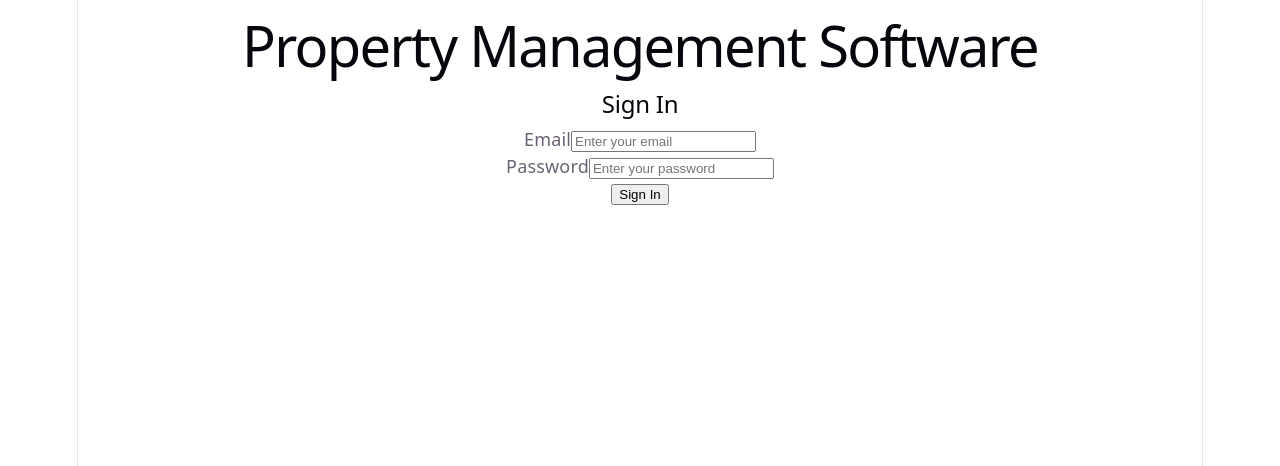
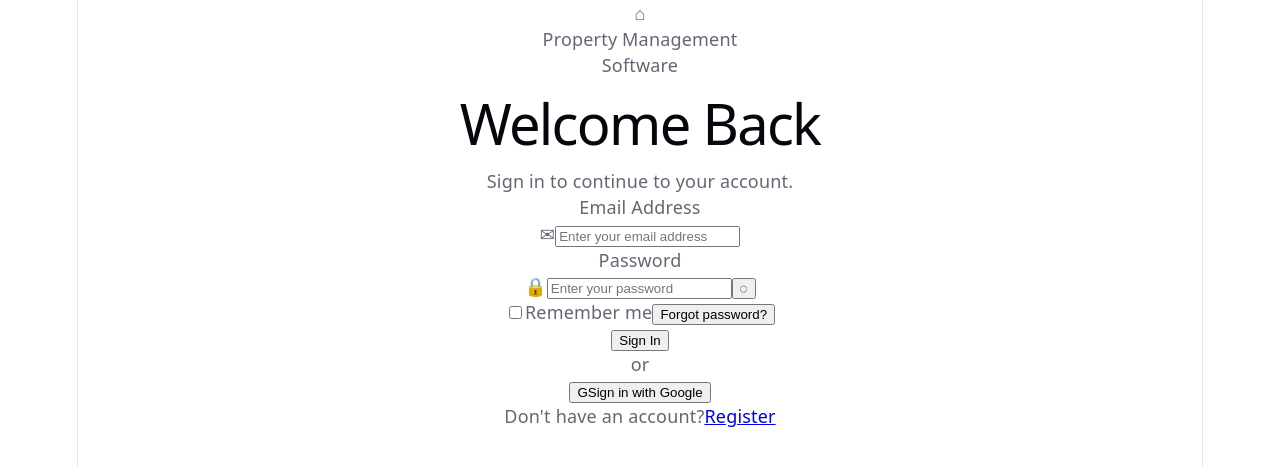
Before and after one commit to mastars-z/Property-Management-Software, a React app in the folder frontend/: page /login in a window 1280 px wide. Shown: the top 466 px of the page. Built offline with nearby package versions, Linux system fonts and the light colour scheme; the HTML template or start-up script is replaced by a standard one.

Commit message:
feat(auth-ui): implement login interface

```diff
--- a/frontend/src/App.css
+++ b/frontend/src/App.css
@@ -182,3 +182,102 @@
     border-right-color: var(--border);
   }
 }
+.login-card {
+  min-height: 680px;
+}
+
+.login-options {
+  display: flex;
+  align-items: center;
+  justify-content: space-between;
+  margin-top: -3px;
+}
+
+.remember-option {
+  display: flex !important;
+  flex-direction: row !important;
+  align-items: center;
+  gap: 7px;
+  font-size: 12px !important;
+  font-weight: 600 !important;
+  cursor: pointer;
+}
+
+.remember-option input {
+  width: 16px;
+  height: 16px;
+  margin: 0;
+  accent-color: #285bd5;
+  cursor: pointer;
+}
+
+.forgot-password {
+  border: 0;
+  background: transparent;
+  padding: 0;
+  color: #285bd5;
+  font-size: 12px;
+  font-weight: 700;
+  cursor: pointer;
+}
+
+.forgot-password:hover {
+  text-decoration: underline;
+}
+
+.auth-divider {
+  display: flex;
+  align-items: center;
+  gap: 12px;
+  margin: 22px 0;
+}
+
+.auth-divider span {
+  flex: 1;
+  height: 1px;
+  background: #e3e6eb;
+}
+
+.auth-divider p {
+  margin: 0;
+  color: #727d90;
+  font-size: 13px;
+}
+
+.google-button {
+  width: 100%;
+  height: 43px;
+  display: flex;
+  align-items: center;
+  justify-content: center;
+  gap: 10px;
+  border: 1px solid #d9dee8;
+  border-radius: 6px;
+  background: #fff;
+  color: #253654;
+  font-size: 14px;
+  font-weight: 600;
+  cursor: pointer;
+  transition: background 0.2s, border-color 0.2s;
+}
+
+.google-button:hover {
+  background: #f8faff;
+  border-color: #bdc6d5;
+}
+
+.google-icon {
+  font-size: 18px;
+  font-weight: 700;
+  color: #4285f4;
+}
+
+@media (max-width: 600px) {
+  .login-options {
+    gap: 10px;
+  }
+
+  .forgot-password {
+    font-size: 11px;
+  }
+}
--- a/frontend/src/pages/auth/Login.jsx
+++ b/frontend/src/pages/auth/Login.jsx
@@ -1,13 +1,27 @@
 import { useState } from 'react'
+import { Link, useNavigate } from 'react-router-dom'
 import { useAuth } from '../../auth/AuthContext'
 
-export default function Login() {
+function Login() {
+  const navigate = useNavigate()
   const { login } = useAuth()
 
-  const [email, setEmail] = useState('')
-  const [password, setPassword] = useState('')
+  const [form, setForm] = useState({
+    email: '',
+    password: '',
+  })
+
+  const [showPassword, setShowPassword] = useState(false)
+  const [rememberMe, setRememberMe] = useState(false)
   const [error, setError] = useState('')
   const [loading, setLoading] = useState(false)
+
+  const handleChange = (event) => {
+    setForm({
+      ...form,
+      [event.target.name]: event.target.value,
+    })
+  }
 
   const handleSubmit = async (event) => {
     event.preventDefault()
@@ -16,65 +30,209 @@ export default function Login() {
     setLoading(true)
 
     try {
-      await login(email, password)
-    } catch (error) {
-      if (error.status === 422) {
-        setError('The email or password is incorrect.')
-      } else if (error.status === 403) {
-        setError('Your account is not active.')
-      } else {
-        setError('Unable to login. Please try again.')
-      }
+      await login(
+        form.email,
+        form.password
+      )
+
+      navigate('/dashboard', { replace: true })
+    } catch (err) {
+      const firstError = err.errors
+        ? Object.values(err.errors)[0]?.[0]
+        : err.message
+
+      setError(
+        firstError || 'Unable to sign in. Please check your credentials.'
+      )
     } finally {
       setLoading(false)
     }
   }
 
   return (
-    <main>
-      <h1>Property Management Software</h1>
+    <div className="auth-page">
+      <div className="auth-background" />
 
-      <h2>Sign In</h2>
+      <div className="auth-card login-card">
 
-      <form onSubmit={handleSubmit}>
-        <div>
-          <label htmlFor="email">Email</label>
+        {/* Logo */}
+        <div className="brand">
+          <div className="brand-logo">
+            <span>⌂</span>
+          </div>
 
-          <input
-            id="email"
-            type="email"
-            value={email}
-            onChange={(event) => setEmail(event.target.value)}
-            placeholder="Enter your email"
-            required
-            disabled={loading}
-          />
+          <div className="brand-name">
+            Property Management
+          </div>
+
+          <div className="brand-subtitle">
+            Software
+          </div>
         </div>
 
-        <div>
-          <label htmlFor="password">Password</label>
+        {/* Heading */}
+        <div className="auth-heading">
+          <h1>Welcome Back</h1>
 
-          <input
-            id="password"
-            type="password"
-            value={password}
-            onChange={(event) => setPassword(event.target.value)}
-            placeholder="Enter your password"
-            required
-            disabled={loading}
-          />
+          <p>
+            Sign in to continue to your account.
+          </p>
         </div>
 
+        {/* Error */}
         {error && (
-          <p role="alert">
+          <div className="auth-error">
             {error}
-          </p>
+          </div>
         )}
 
-        <button type="submit" disabled={loading}>
-          {loading ? 'Signing in...' : 'Sign In'}
+        {/* Login Form */}
+        <form
+          onSubmit={handleSubmit}
+          className="auth-form"
+        >
+
+          {/* Email */}
+          <label>
+            Email Address
+
+            <div className="input-wrapper">
+              <span className="input-icon">
+                ✉
+              </span>
+
+              <input
+                type="email"
+                name="email"
+                placeholder="Enter your email address"
+                value={form.email}
+                onChange={handleChange}
+                required
+              />
+            </div>
+          </label>
+
+          {/* Password */}
+          <label>
+            Password
+
+            <div className="input-wrapper">
+              <span className="input-icon">
+                🔒
+              </span>
+
+              <input
+                type={
+                  showPassword
+                    ? 'text'
+                    : 'password'
+                }
+                name="password"
+                placeholder="Enter your password"
+                value={form.password}
+                onChange={handleChange}
+                required
+              />
+
+              <button
+                type="button"
+                className="password-toggle"
+                onClick={() =>
+                  setShowPassword(!showPassword)
+                }
+                aria-label={
+                  showPassword
+                    ? 'Hide password'
+                    : 'Show password'
+                }
+              >
+                {showPassword ? '◉' : '◌'}
+              </button>
+            </div>
+          </label>
+
+          {/* Remember + Forgot */}
+          <div className="login-options">
+
+            <label className="remember-option">
+              <input
+                type="checkbox"
+                checked={rememberMe}
+                onChange={(event) =>
+                  setRememberMe(event.target.checked)
+                }
+              />
+
+              <span>
+                Remember me
+              </span>
+            </label>
+
+            <button
+              type="button"
+              className="forgot-password"
+              onClick={() => {
+                setError(
+                  'Password reset is not available yet.'
+                )
+              }}
+            >
+              Forgot password?
+            </button>
+
+          </div>
+
+          {/* Sign In */}
+          <button
+            type="submit"
+            className="primary-button"
+            disabled={loading}
+          >
+            {loading
+              ? 'Signing In...'
+              : 'Sign In'}
+          </button>
+
+        </form>
+
+        {/* Divider */}
+        <div className="auth-divider">
+          <span />
+          <p>or</p>
+          <span />
+        </div>
+
+        {/* Google */}
+        <button
+          type="button"
+          className="google-button"
+          onClick={() => {
+            setError(
+              'Google sign-in is not available yet.'
+            )
+          }}
+        >
+          <span className="google-icon">
+            G
+          </span>
+
+          <span>
+            Sign in with Google
+          </span>
         </button>
-      </form>
-    </main>
+
+        {/* Register */}
+        <div className="auth-footer">
+          Don't have an account?
+
+          <Link to="/register">
+            Register
+          </Link>
+        </div>
+
+      </div>
+    </div>
   )
 }
+
+export default Login
```
